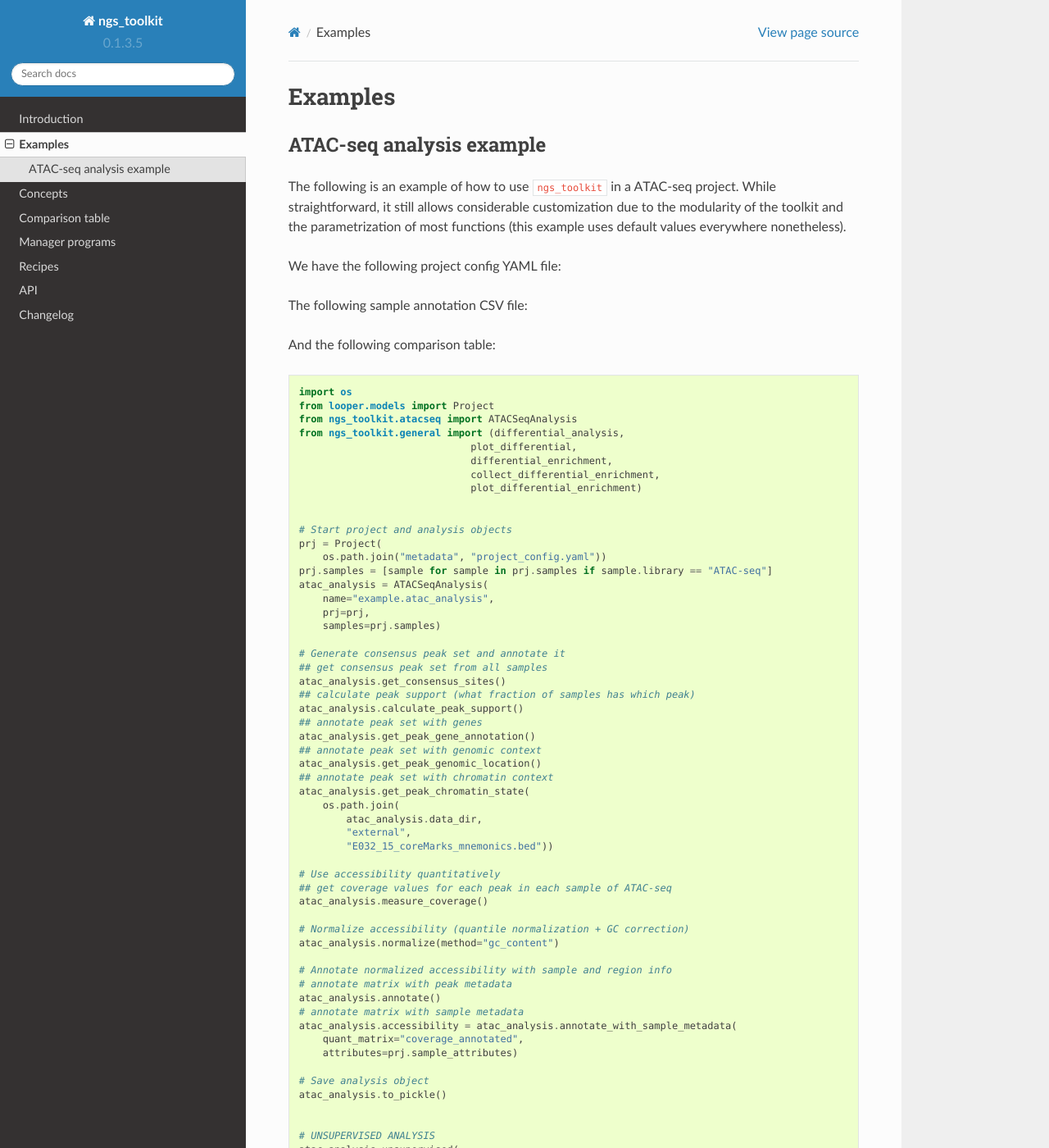
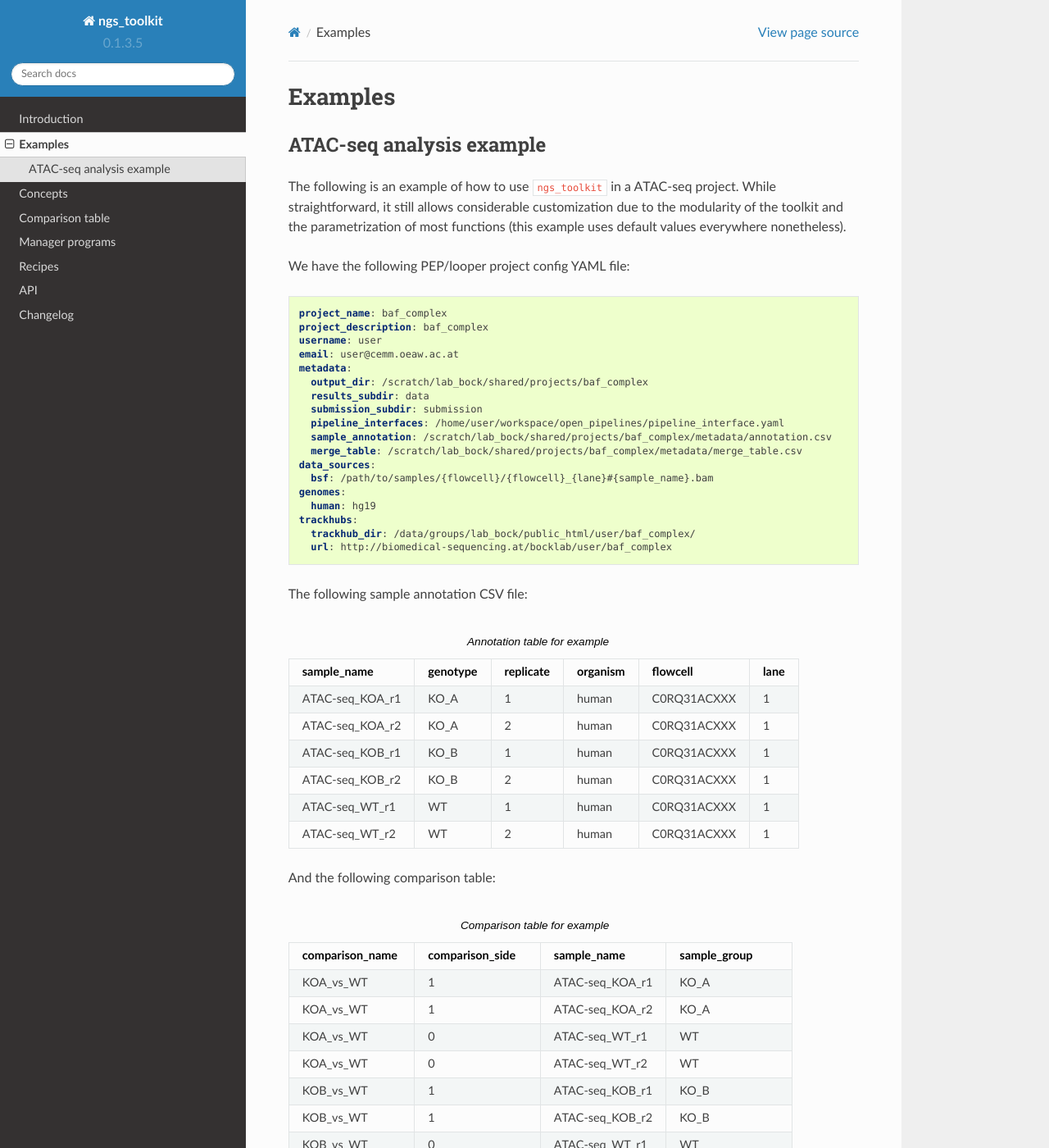
Before and after one commit to afrendeiro/toolkit, a Sphinx documentation site: the page built from doc/source/examples.rst, in a window 1280 px wide and 1400 px high. Shown: the whole window at 82% size. Built offline with Sphinx 7.4.7 and the Read the Docs theme 2.0.0, drawn with Linux system fonts in a browser that asks for light colours; some of the changed text lies outside the part shown.

Commit message:
fix csv in docs

```diff
--- a/doc/source/comparison_table.rst
+++ b/doc/source/comparison_table.rst
@@ -12,14 +12,14 @@ An example of a typical "case vs control" comparison table is given below:
    :header: "comparison_name", "comparison_side", "sample_name", "sample_group"
    :widths: 30, 30, 30, 30
 
-	"KOA_vs_WT"	"1"	"ATAC-seq_KOA_r1"	"KO_A"
-	"KOA_vs_WT"	"1"	"ATAC-seq_KOA_r2"	"KO_A"
-	"KOA_vs_WT"	"0"	"ATAC-seq_WT_r1"	"WT"
-	"KOA_vs_WT"	"0"	"ATAC-seq_WT_r2"	"WT"
-	"KOB_vs_WT"	"1"	"ATAC-seq_KOB_r1"	"KO_B"
-	"KOB_vs_WT"	"1"	"ATAC-seq_KOB_r2"	"KO_B"
-	"KOB_vs_WT"	"0"	"ATAC-seq_WT_r1"	"WT"
-	"KOB_vs_WT"	"0"	"ATAC-seq_WT_r2"	"WT"
+	"KOA_vs_WT",	"1",	"ATAC-seq_KOA_r1",	"KO_A"
+	"KOA_vs_WT",	"1",	"ATAC-seq_KOA_r2",	"KO_A"
+	"KOA_vs_WT",	"0",	"ATAC-seq_WT_r1",	"WT"
+	"KOA_vs_WT",	"0",	"ATAC-seq_WT_r2",	"WT"
+	"KOB_vs_WT",	"1",	"ATAC-seq_KOB_r1",	"KO_B"
+	"KOB_vs_WT",	"1",	"ATAC-seq_KOB_r2",	"KO_B"
+	"KOB_vs_WT",	"0",	"ATAC-seq_WT_r1",	"WT"
+	"KOB_vs_WT",	"0",	"ATAC-seq_WT_r2",	"WT"
 
 
 Each row is reserved for a given sample. Samples of the same group (typically replicates) should have the same value of "sample_group" and same "comparison_side". The group of interest (comparison foreground) should have a value of 1 as "comparison_side" and the background a value of 0. Finally, the comparison will be labeled with the value of "comparison_name", which should be constant for all samples in both foreground and background groups.
@@ -27,22 +27,22 @@ Each row is reserved for a given sample. Samples of the same group (typically re
 
 For an all-vs-all group comparison, I recommend labeling all background sample groups as a new group in the following manner:
 
-.. csv-table:: Minimal Sample Annotation Sheet
+.. csv-table:: "All-vs-all" example of comparison table
    :header: "comparison_name", "comparison_side", "sample_name", "sample_group"
    :widths: 30, 30, 30, 30
 
-	"celltypeA"	"1"	"ATAC-seq_celltypeA_r1"	"ct_A"
-	"celltypeA"	"1"	"ATAC-seq_celltypeA_r2"	"ct_A"
-	"celltypeA"	"0"	"ATAC-seq_celltypeB_r1"	"ct_A_background"
-	"celltypeA"	"0"	"ATAC-seq_celltypeB_r2"	"ct_A_background"
-	"celltypeA"	"0"	"ATAC-seq_celltypeC_r1"	"ct_A_background"
-	"celltypeA"	"0"	"ATAC-seq_celltypeC_r2"	"ct_A_background"
-	"celltypeB"	"1"	"ATAC-seq_celltypeB_r1"	"ct_B"
-	"celltypeB"	"1"	"ATAC-seq_celltypeB_r2"	"ct_B"
-	"celltypeB"	"0"	"ATAC-seq_celltypeA_r1"	"ct_B_background"
-	"celltypeB"	"0"	"ATAC-seq_celltypeA_r2"	"ct_B_background"
-	"celltypeB"	"0"	"ATAC-seq_celltypeC_r1"	"ct_B_background"
-	"celltypeB"	"0"	"ATAC-seq_celltypeC_r2"	"ct_B_background"
+	"celltypeA",	"1",	"ATAC-seq_celltypeA_r1",	"ct_A"
+	"celltypeA",	"1",	"ATAC-seq_celltypeA_r2",	"ct_A"
+	"celltypeA",	"0",	"ATAC-seq_celltypeB_r1",	"ct_A_background"
+	"celltypeA",	"0",	"ATAC-seq_celltypeB_r2",	"ct_A_background"
+	"celltypeA",	"0",	"ATAC-seq_celltypeC_r1",	"ct_A_background"
+	"celltypeA",	"0",	"ATAC-seq_celltypeC_r2",	"ct_A_background"
+	"celltypeB",	"1",	"ATAC-seq_celltypeB_r1",	"ct_B"
+	"celltypeB",	"1",	"ATAC-seq_celltypeB_r2",	"ct_B"
+	"celltypeB",	"0",	"ATAC-seq_celltypeA_r1",	"ct_B_background"
+	"celltypeB",	"0",	"ATAC-seq_celltypeA_r2",	"ct_B_background"
+	"celltypeB",	"0",	"ATAC-seq_celltypeC_r1",	"ct_B_background"
+	"celltypeB",	"0",	"ATAC-seq_celltypeC_r2",	"ct_B_background"
 
 
 Additional useful columns are `data_type` (to subset comparisons based on type of NGS data), `comparison_type` to specify the type of comparison to perform (e.g. one of 'differential' or 'peaks') and `toggle` for subsetting comparisons to perform.
--- a/doc/source/examples.rst
+++ b/doc/source/examples.rst
@@ -9,35 +9,61 @@ The following is an example of how to use ``ngs_toolkit`` in a ATAC-seq project.
 While straightforward, it still allows considerable customization due to the modularity of the toolkit and the parametrization of most functions (this example uses default values everywhere nonetheless).
 
 
-We have the following project config YAML file:
+We have the following PEP/looper project config YAML file:
+
+.. code-block:: yaml
+
+    project_name: baf_complex
+    project_description: baf_complex
+    username: user
+    email: user@cemm.oeaw.ac.at
+    metadata:
+      output_dir: /scratch/lab_bock/shared/projects/baf_complex
+      results_subdir: data
+      submission_subdir: submission
+      pipeline_interfaces: /home/user/workspace/open_pipelines/pipeline_interface.yaml
+      sample_annotation: /scratch/lab_bock/shared/projects/baf_complex/metadata/annotation.csv
+      merge_table: /scratch/lab_bock/shared/projects/baf_complex/metadata/merge_table.csv
+    data_sources:
+      bsf: /path/to/samples/{flowcell}/{flowcell}_{lane}#{sample_name}.bam
+    genomes:
+      human: hg19
+    trackhubs:
+      trackhub_dir: /data/groups/lab_bock/public_html/user/baf_complex/
+      url: http://biomedical-sequencing.at/bocklab/user/baf_complex
+
 
 The following sample annotation CSV file:
 
-.. csv-table:: Typical example of comparison_table
-   :header: "sample_name", "genotype", "replicate", "organism"
+.. csv-table:: Annotation table for example
+   :header: "sample_name", "genotype", "replicate", "organism", flowcell, lane
 
-    "ATAC-seq_KOA_r1"  "KO_A"  "1"  "human"
-    "ATAC-seq_KOA_r2"  "KO_A"  "2"  "human"
-    "ATAC-seq_KOB_r1"  "KO_B"  "1"  "human"
-    "ATAC-seq_KOB_r2"  "KO_B"  "2"  "human"
-    "ATAC-seq_WT_r1"   "WT"    "1"  "human"
-    "ATAC-seq_WT_r2"   "WT"    "2"  "human"
+    "ATAC-seq_KOA_r1",  "KO_A",   "1",   "human", "C0RQ31ACXXX",   "1"
+    "ATAC-seq_KOA_r2",  "KO_A",   "2",   "human", "C0RQ31ACXXX",   "1"
+    "ATAC-seq_KOB_r1",  "KO_B",   "1",   "human", "C0RQ31ACXXX",   "1"
+    "ATAC-seq_KOB_r2",  "KO_B",   "2",   "human", "C0RQ31ACXXX",   "1"
+    "ATAC-seq_WT_r1",   "WT",   "1",    "human",    "C0RQ31ACXXX", "1"
+    "ATAC-seq_WT_r2",   "WT",    "2",   "human", "C0RQ31ACXXX",    "1"
 
 
 And the following comparison table:
 
-.. csv-table:: Typical example of comparison_table
+.. csv-table:: Comparison table for example
    :header: "comparison_name", "comparison_side", "sample_name", "sample_group"
    :widths: 30, 30, 30, 30
 
-    "KOA_vs_WT" "1" "ATAC-seq_KOA_r1"   "KO_A"
-    "KOA_vs_WT" "1" "ATAC-seq_KOA_r2"   "KO_A"
-    "KOA_vs_WT" "0" "ATAC-seq_WT_r1"    "WT"
-    "KOA_vs_WT" "0" "ATAC-seq_WT_r2"    "WT"
-    "KOB_vs_WT" "1" "ATAC-seq_KOB_r1"   "KO_B"
-    "KOB_vs_WT" "1" "ATAC-seq_KOB_r2"   "KO_B"
-    "KOB_vs_WT" "0" "ATAC-seq_WT_r1"    "WT"
-    "KOB_vs_WT" "0" "ATAC-seq_WT_r2"    "WT"
+    "KOA_vs_WT",    "1",    "ATAC-seq_KOA_r1",  "KO_A"
+    "KOA_vs_WT",    "1",    "ATAC-seq_KOA_r2",  "KO_A"
+    "KOA_vs_WT",    "0",    "ATAC-seq_WT_r1",   "WT"
+    "KOA_vs_WT",    "0",    "ATAC-seq_WT_r2",   "WT"
+    "KOB_vs_WT",    "1",    "ATAC-seq_KOB_r1",  "KO_B"
+    "KOB_vs_WT",    "1",    "ATAC-seq_KOB_r2",  "KO_B"
+    "KOB_vs_WT",    "0",    "ATAC-seq_WT_r1",   "WT"
+    "KOB_vs_WT",    "0",    "ATAC-seq_WT_r2",   "WT"
+
+
+Example analysis:
+
 
 .. code-block:: python
 
```
